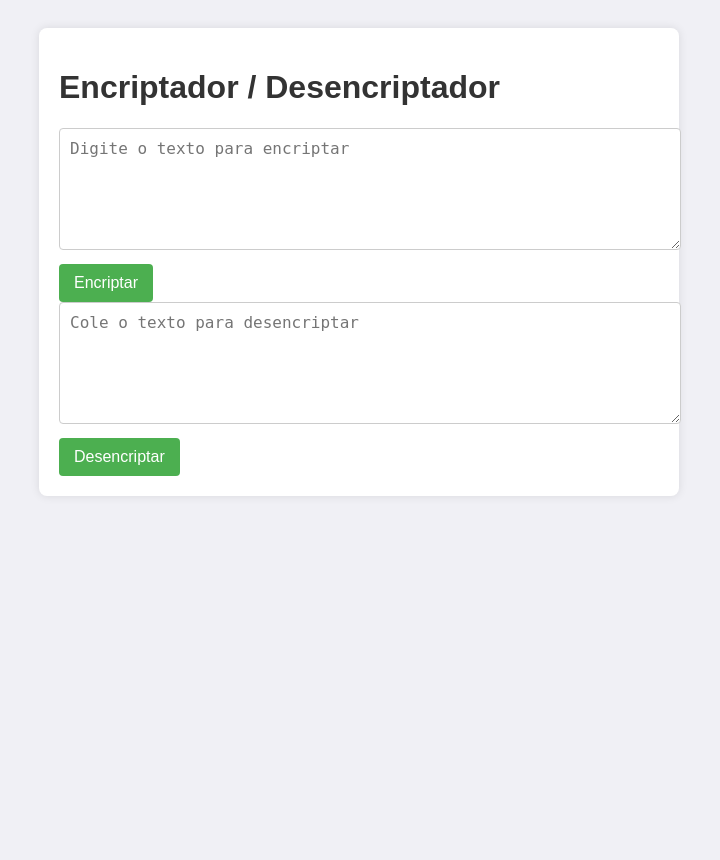
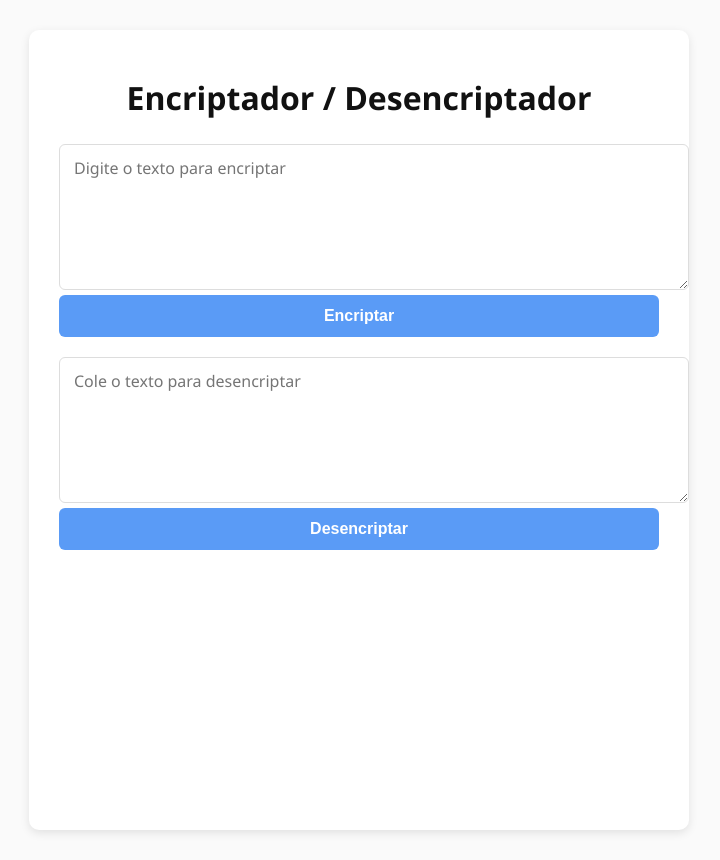
Before and after one commit to jandersonhp/BNavalCrypto, a Flask app: page / in a window 1280 px wide. Shown: the whole page, without its empty margins (281-1001 px from the left). Before the commit the page ends 496 px from the top, so only its background shows below. Run offline with Flask 3, Linux system fonts and the light colour scheme.

Commit message:
Teste html

```diff
--- a/app.py
+++ b/app.py
@@ -11,14 +11,20 @@ def index():
 @app.route('/encriptar', methods=['POST'])
 def encriptar():
     texto = request.form.get('texto', '')
-    _, texto_encriptado = encriptar_texto(texto)
-    return render_template('index.html', resultado=texto_encriptado)
+    texto_original, texto_encriptado = encriptar_texto(texto)
+    return render_template('index.html',
+                           texto_original=texto_original,
+                           resultado=texto_encriptado,
+                           acao='Encriptado')
 
 @app.route('/decriptar', methods=['POST'])
 def decriptar():
     texto = request.form.get('texto', '')
-    _, texto_original = decriptar_texto(texto)
-    return render_template('index.html', resultado=texto_original)
+    texto_original, texto_decriptado = decriptar_texto(texto)
+    return render_template('index.html',
+                           texto_original=texto_original,
+                           resultado=texto_decriptado,
+                           acao='Decriptado')
 
 if __name__ == '__main__':
     app.run(debug=True)
--- a/static/style.css
+++ b/static/style.css
@@ -1,48 +1,104 @@
+/* Fonte e cores neutras, fundo claro */
 body {
-  font-family: Arial, sans-serif;
-  background: #f0f0f5;
-  color: #333;
-  padding: 20px;
+  font-family: 'Segoe UI', Tahoma, Geneva, Verdana, sans-serif;
+  background-color: #fafafa;
+  color: #222;
+  margin: 0;
+  padding: 30px 15px;
+  display: flex;
+  justify-content: center;
+  min-height: 100vh;
 }
 
+/* Container centralizado com sombra leve e cantos arredondados */
 .container {
+  background: #fff;
   max-width: 600px;
-  margin: 0 auto;
-  background: white;
-  padding: 20px;
-  border-radius: 8px;
-  box-shadow: 0 0 10px rgba(0,0,0,0.1);
+  width: 100%;
+  padding: 25px 30px;
+  border-radius: 10px;
+  box-shadow: 0 3px 10px rgba(0,0,0,0.1);
 }
 
+/* Título principal */
+h1 {
+  font-weight: 600;
+  margin-bottom: 25px;
+  text-align: center;
+  color: #111;
+}
+
+/* Formulários separados com margem inferior */
+form {
+  margin-bottom: 20px;
+}
+
+/* Textarea com bordas suaves, tamanho e espaçamento confortável */
 textarea {
   width: 100%;
-  height: 100px;
-  padding: 10px;
-  margin-bottom: 10px;
+  height: 120px;
+  padding: 12px 14px;
   font-size: 1rem;
-  border-radius: 4px;
-  border: 1px solid #ccc;
+  border: 1.5px solid #ddd;
+  border-radius: 6px;
+  resize: vertical;
+  transition: border-color 0.3s ease;
+  font-family: inherit;
+  color: #333;
 }
 
+/* Borda mais forte ao focar para melhor UX */
+textarea:focus {
+  outline: none;
+  border-color: #5a9bf6;
+  box-shadow: 0 0 5px #a7c1f9;
+}
+
+/* Botão principal, cores sóbrias e com hover suave */
 button {
-  background-color: #4caf50;
+  background-color: #5a9bf6;
+  border: none;
   color: white;
-  border: none;
-  padding: 10px 15px;
+  padding: 12px 20px;
   font-size: 1rem;
-  border-radius: 4px;
+  border-radius: 6px;
   cursor: pointer;
+  transition: background-color 0.25s ease;
+  display: block;
+  width: 100%;
+  font-weight: 600;
 }
 
 button:hover {
-  background-color: #45a049;
+  background-color: #4a8be6;
 }
 
+/* Área de resultado, com fundo sutil e borda esquerda marcante */
 .resultado {
-  background: #e7f3fe;
-  border-left: 5px solid #2196f3;
-  padding: 10px;
-  margin-top: 20px;
+  background-color: #eef5ff;
+  border-left: 5px solid #5a9bf6;
+  padding: 20px 20px 20px 15px;
+  border-radius: 6px;
+  margin-top: 30px;
+  color: #111;
+  word-break: break-word;
+}
+
+/* Títulos do resultado */
+.resultado h2 {
+  margin: 0 0 8px 0;
+  font-weight: 600;
+  font-size: 1.1rem;
+}
+
+/* Parágrafos do resultado */
+.resultado p {
+  margin: 0 0 15px 0;
+  line-height: 1.5;
+  font-family: 'Courier New', Courier, monospace;
+  background: #dbe9ff;
+  padding: 12px 15px;
   border-radius: 4px;
-  word-wrap: break-word;
+  user-select: text;
+  white-space: pre-wrap; /* para respeitar quebras de linha */
 }
--- a/templates/index.html
+++ b/templates/index.html
@@ -10,18 +10,21 @@
     <h1>Encriptador / Desencriptador</h1>
 
     <form method="POST" action="/encriptar">
-      <textarea name="texto" placeholder="Digite o texto para encriptar" required></textarea>
+      <textarea name="texto" placeholder="Digite o texto para encriptar" required>{{ texto_original if acao == 'Encriptado' else '' }}</textarea>
       <button type="submit">Encriptar</button>
     </form>
 
     <form method="POST" action="/decriptar">
-      <textarea name="texto" placeholder="Cole o texto para desencriptar" required></textarea>
+      <textarea name="texto" placeholder="Cole o texto para desencriptar" required>{{ texto_original if acao == 'Decriptado' else '' }}</textarea>
       <button type="submit">Desencriptar</button>
     </form>
 
     {% if resultado %}
       <div class="resultado">
-        <h2>Resultado:</h2>
+        <h2>Texto original:</h2>
+        <p>{{ texto_original }}</p>
+
+        <h2>Texto {{ acao }}:</h2>
         <p>{{ resultado }}</p>
       </div>
     {% endif %}
```
